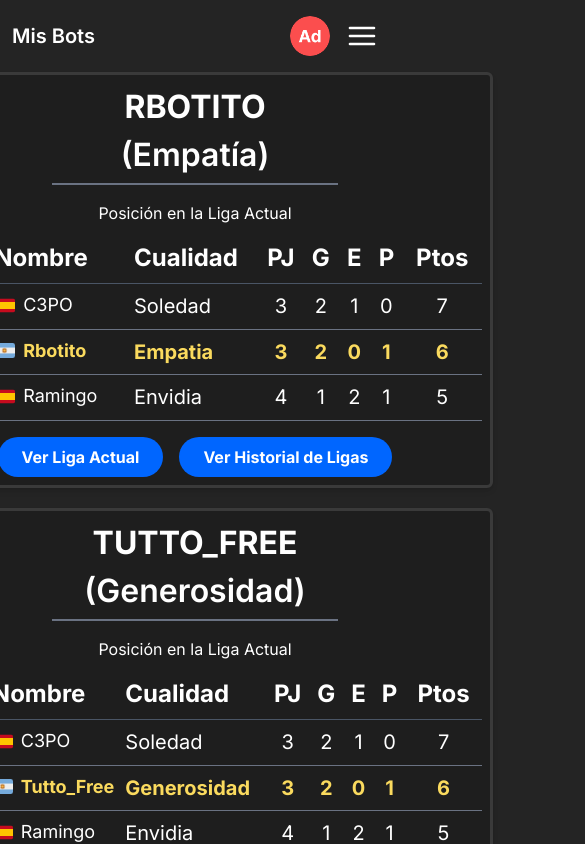
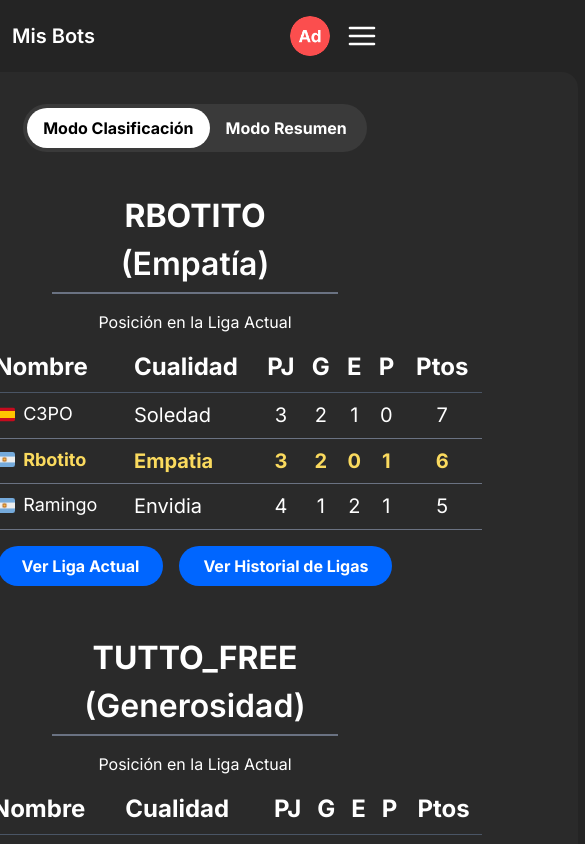
Before and after one commit to alberba/front-end-adonde-band, a Vue app: page /myBots in a window 390 px wide. Shown: the top 844 px of the page, 585 px wide, since content can reach past the window. Built offline with nearby package versions, Linux system fonts and the light colour scheme.

Commit message:
Implementada funcionalidad de cambio de modo, falta que sea responsive y completar la parte del resumen

```diff
--- /dev/null
+++ b/src/components/BotoneraModo.vue
@@ -0,0 +1,57 @@
+<template>
+  <div>
+    <!-- Botonera Modo Clasificación / Resumen -->
+    <div class="flex justify-center mt-4 mb-6">
+      <div class="flex rounded-full bg-[#3A3A3A] p-1">
+        <button
+          :class="{
+            'bg-white text-black': selectedMode === 'clasificacion',
+            'text-white': selectedMode !== 'clasificacion'
+          }"
+          class="rounded-full px-4 py-1 font-bold text-[16px] transition-colors"
+          @click="setMode('clasificacion')"
+        >
+          Modo Clasificación
+        </button>
+        <button
+          :class="{
+            'bg-white text-black': selectedMode === 'resumen',
+            'text-white': selectedMode !== 'resumen'
+          }"
+          class="rounded-full px-4 py-1 text-[16px] font-bold transition-colors"
+          @click="setMode('resumen')"
+        >
+          Modo Resumen
+        </button>
+      </div>
+    </div>
+
+    <!-- Contenido dinámico según el modo seleccionado -->
+    <div v-if="selectedMode === 'clasificacion'">
+      <!-- Aquí va tu contenido de Clasificación (el actual que tienes implementado) -->
+      <slot name="clasificacion"></slot>
+    </div>
+
+    <div v-else>
+      <!-- Aquí va el contenido del Resumen -->
+      <slot name="resumen"></slot>
+    </div>
+  </div>
+</template>
+
+<script setup lang="ts">
+import { ref } from 'vue'
+
+const selectedMode = ref('clasificacion')
+
+function setMode(mode: string) {
+  selectedMode.value = mode
+}
+</script>
+
+<style scoped>
+button {
+  padding: 0.5rem 1rem;
+  cursor: pointer;
+}
+</style>
--- a/src/views/MyBotsPage.vue
+++ b/src/views/MyBotsPage.vue
@@ -1,6 +1,7 @@
 <script setup lang="ts">
 import HeaderApp from '@/components/HeaderApp.vue'
 import FooterApp from '@/components/FooterApp.vue'
+import BotoneraModo from '@/components/BotoneraModo.vue'
 import { ref } from 'vue'
 import type { Liga } from '@/types'
 
@@ -16,12 +17,12 @@ const ligas = ref<Liga[]>([
       { pos: 2, nombre: 'MisterY', cualidad: 'Sinceridad', imagen: "", PJ: 2, G: 1, E: 0, P: 1, Ptos: 3 },
       { pos: 3, nombre: 'C3PO', cualidad: 'Soledad', imagen: new URL('@/assets/svg/spain.svg', import.meta.url).href, PJ: 3, G: 2, E: 1, P: 0, Ptos: 7 },
       { pos: 4, nombre: 'Rbotito', cualidad: 'Empatia', imagen: new URL('@/assets/svg/argentina.svg', import.meta.url).href, PJ: 3, G: 2, E: 0, P: 1, Ptos: 6 },
-      { pos: 5, nombre: 'Ramingo', cualidad: 'Envidia', imagen: new URL('@/assets/svg/spain.svg', import.meta.url).href, PJ: 4, G: 1, E: 2, P: 1, Ptos: 5 },
+      { pos: 5, nombre: 'Ramingo', cualidad: 'Envidia', imagen: new URL('@/assets/svg/argentina.svg', import.meta.url).href, PJ: 4, G: 1, E: 2, P: 1, Ptos: 5 },
       // ...
     ],
   },
   {
-    id: 1,
+    id: 2,
     nombre: 'TUTTO_FREE (Generosidad)', // Sería más bien el nombre del Bot
     imagePath: '',
     finalizado: false,
@@ -30,7 +31,7 @@ const ligas = ref<Liga[]>([
       { pos: 2, nombre: 'MisterY', cualidad: 'Sinceridad', imagen: "", PJ: 2, G: 1, E: 0, P: 1, Ptos: 3 },
       { pos: 3, nombre: 'C3PO', cualidad: 'Soledad', imagen: new URL('@/assets/svg/spain.svg', import.meta.url).href, PJ: 3, G: 2, E: 1, P: 0, Ptos: 7 },
       { pos: 4, nombre: 'Tutto_Free', cualidad: 'Generosidad', imagen: new URL('@/assets/svg/argentina.svg', import.meta.url).href, PJ: 3, G: 2, E: 0, P: 1, Ptos: 6 },
-      { pos: 5, nombre: 'Ramingo', cualidad: 'Envidia', imagen: new URL('@/assets/svg/spain.svg', import.meta.url).href, PJ: 4, G: 1, E: 2, P: 1, Ptos: 5 },
+      { pos: 5, nombre: 'Ramingo', cualidad: 'Envidia', imagen: new URL('@/assets/svg/argentina.svg', import.meta.url).href, PJ: 4, G: 1, E: 2, P: 1, Ptos: 5 },
       // ...
     ],
   },
@@ -54,11 +55,16 @@ function getIndices(league: Liga): number[] {
 <template>
   <HeaderApp title="Mis Bots" :is-heading1="true" />
   <main class="flex max-w-[860px] flex-col items-center justify-center gap-5 px-10 lg:w-[860px]">
+    <div className="bg-[#2a2a2a] pt-4 pl-16 pr-16 pb-12 rounded-2xl mb-4">
+      <BotoneraModo>
+        <!-- Modo Clasificación -->
+        <template #clasificacion>
+          <div>
             <!-- Se itera sobre cada liga -->
             <section
               v-for="liga in ligas"
               :key="liga.id"
-      class="w-full rounded-md border-3 border-[#3A3A3A] bg-[#1E1E1E] p-2 shadow-md transition-shadow hover:shadow-sm hover:shadow-gray-500"
+              class="w-full pt-4 pb-4 pl-8 pr-8 mb-4"
             >
               <!-- Nombre del Bot -->
               <h2 class="text-center text-[32px] font-bold text-white">
@@ -126,6 +132,17 @@ function getIndices(league: Liga): number[] {
                 </button>
               </div>
             </section>
+          </div>
+        </template>
+
+        <!-- Modo Resumen -->
+        <template #resumen>
+          <div>
+            <p class="text-white">Contenido del Modo Resumen aún no implementado.</p>
+          </div>
+        </template>
+      </BotoneraModo>
+    </div>
   </main>
 
   <FooterApp>
```
Lines whose indentation alone changed are shown as unchanged.
